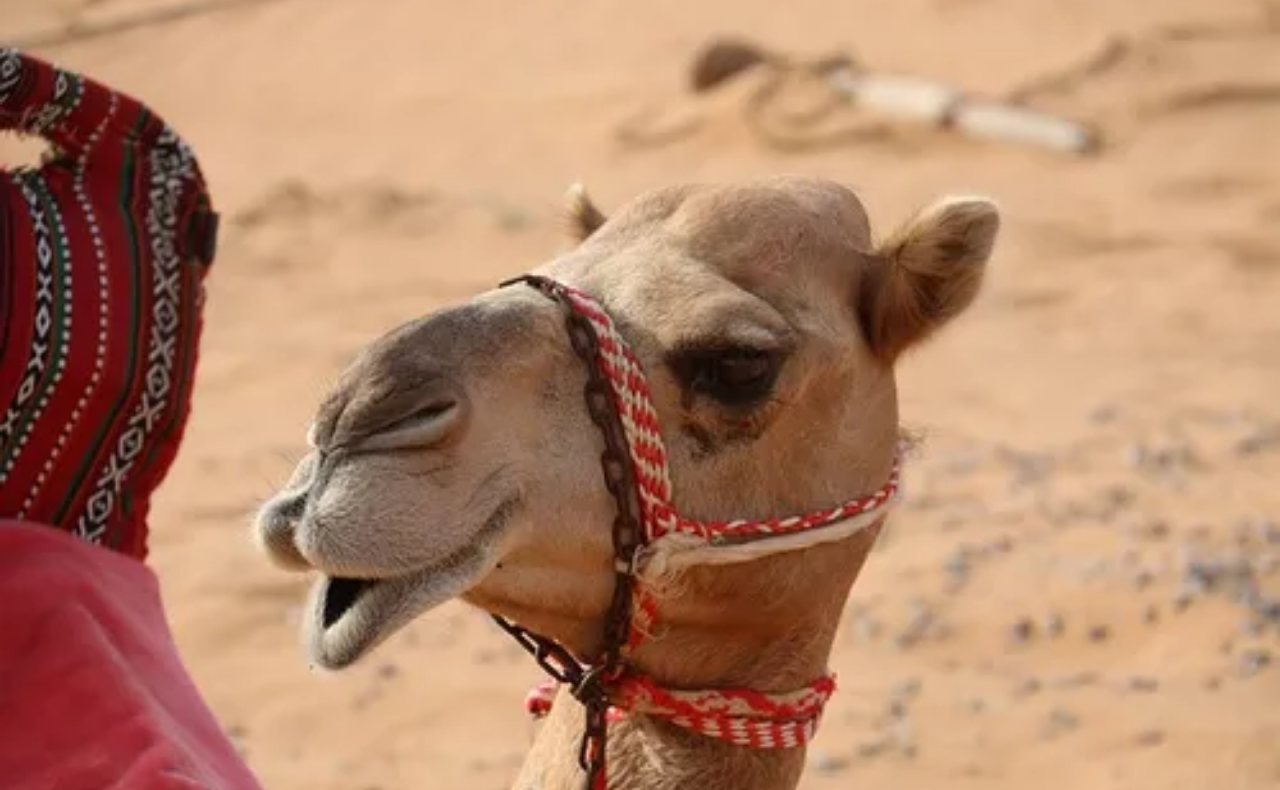
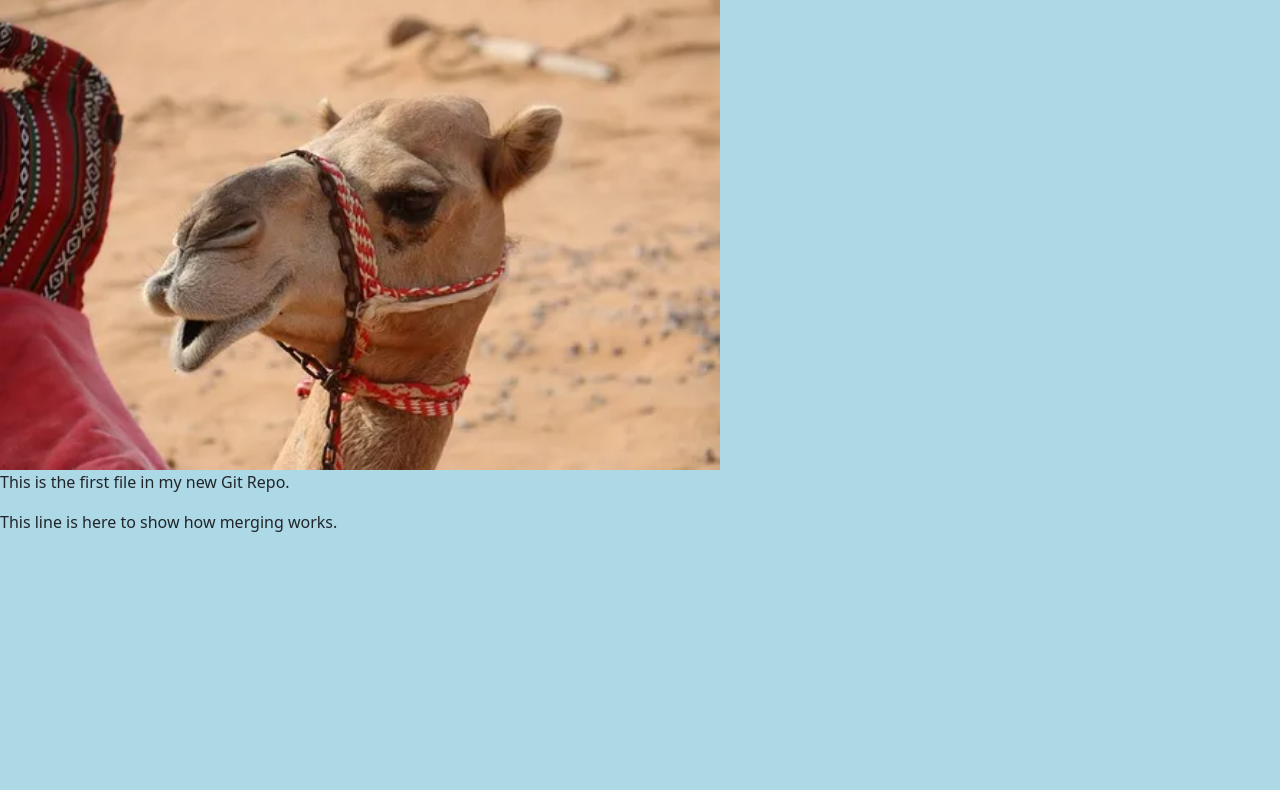
Before and after one commit to Amit1542/github-tutorial, a plain HTML site: page index.html in a window 1280 px wide. Shown: the part 67-857 px from the top of the page. After the commit the page ends 800 px from the top, so only its background shows below. Drawn offline with nearby package versions, Linux system fonts and the light colour scheme.

Commit message:
image min to max

```diff
--- a/index.html
+++ b/index.html
@@ -21,7 +21,7 @@
 
     <body>
     <h1>Hello world!</h1>
-    <div><img src="hello-image.jpg" alt="Hello image" style="width: 100%; min-width: 720px;"></div>
+    <div><img src="hello-image.jpg" alt="Hello image" style="width: 100%; max-width: 720px;"></div>
     <p>This is the first file in my new Git Repo.</p>
     <p>This line is here to show how merging works.</p>
 
```
